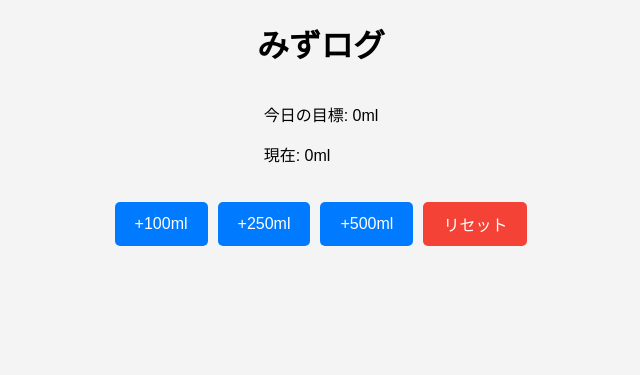
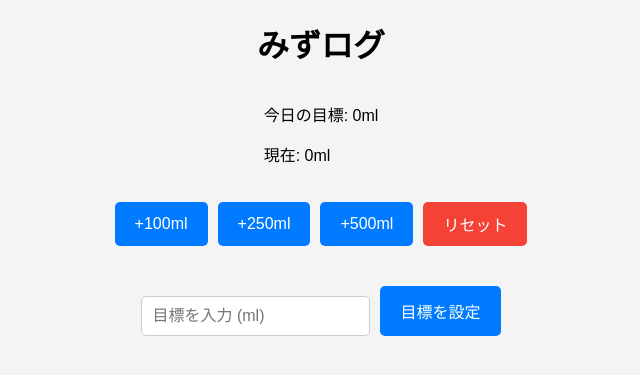
Before and after one commit to shellew/MizuLog, a Flask app: page / in a window 1280 px wide. Shown: the top 375 px of the page, without its empty margins (319-959 px from the left). Run offline with Flask 3, Linux system fonts and the light colour scheme.

Commit message:
機能追加:目標設定

```diff
--- a/app.py
+++ b/app.py
@@ -28,6 +28,16 @@ def reset_intake():
         'current_intake': current_intake
     })
 
+@app.route('/set-goal', methods=['POST'])
+def set_goal():
+    global DAILY_GOAL
+    goal = int(request.json.get('goal', 0))
+    if goal > 0:
+        DAILY_GOAL = goal
+    return jsonify({
+        'daily_goal': DAILY_GOAL
+    })
+
 # アプリの実行
 if __name__ == '__main__':
     app.run(debug=True)
--- a/static/css/style.css
+++ b/static/css/style.css
@@ -56,3 +56,15 @@ h1 {
 #reset-button:hover {
     background-color: #d32f2f;
 }
+
+input {
+    padding: 10px;
+    font-size: 16px;
+    margin-top: 10px;
+    border: 1px solid #ccc;
+    border-radius: 5px;
+}
+
+.set-goal-container {
+    margin-top: 20px;
+}
--- a/static/js/main.js
+++ b/static/js/main.js
@@ -2,7 +2,9 @@ document.addEventListener('DOMContentLoaded', () => {
     const currentIntakeDisplay = document.getElementById('current-intake');
     const logButtons = document.querySelectorAll('.log-button');
     const resetButton = document.getElementById('reset-button');
-
+    const dailyGoalDisplay = document.getElementById('goal');
+    const setGoalButton = document.getElementById('set-goal-button');
+    const goalInput = document.getElementById('goal-input');
 
     logButtons.forEach(button => {
         button.addEventListener('click', () => {
@@ -30,4 +32,25 @@ document.addEventListener('DOMContentLoaded', () => {
                 currentIntakeDisplay.textContent = `${data.current_intake}ml`;
             })
     })
+
+    setGoalButton.addEventListener('click', () => {
+        const newGoal = parseInt(goalInput.value, 10);
+        if (isNaN(newGoal) || newGoal <= 0) {
+            alert('目標は0以上を入力してください！');
+            return;
+        }
+
+        fetch('/set-goal', {
+            method: 'POST',
+            headers: {
+                'Content-Type': 'application/json'
+            },
+            body: JSON.stringify({ goal: newGoal })
+        })
+            .then(response => response.json())
+            .then(data => {
+                dailyGoalDisplay.textContent = `${data.daily_goal}ml`;
+                goalInput.value = '';
+            })
+    })
 });
--- a/templates/MizuLog/index.html
+++ b/templates/MizuLog/index.html
@@ -13,4 +13,9 @@
     <button class="log-button" data-amount="500">+500ml</button>
     <button id="reset-button">リセット</button>
 </div>
+
+<div class="buttons set-goal-container">
+    <input type="number" id="goal-input" placeholder="目標を入力 (ml)">
+    <button id="set-goal-button">目標を設定</div>
+</div>
 {% endblock %}
```
